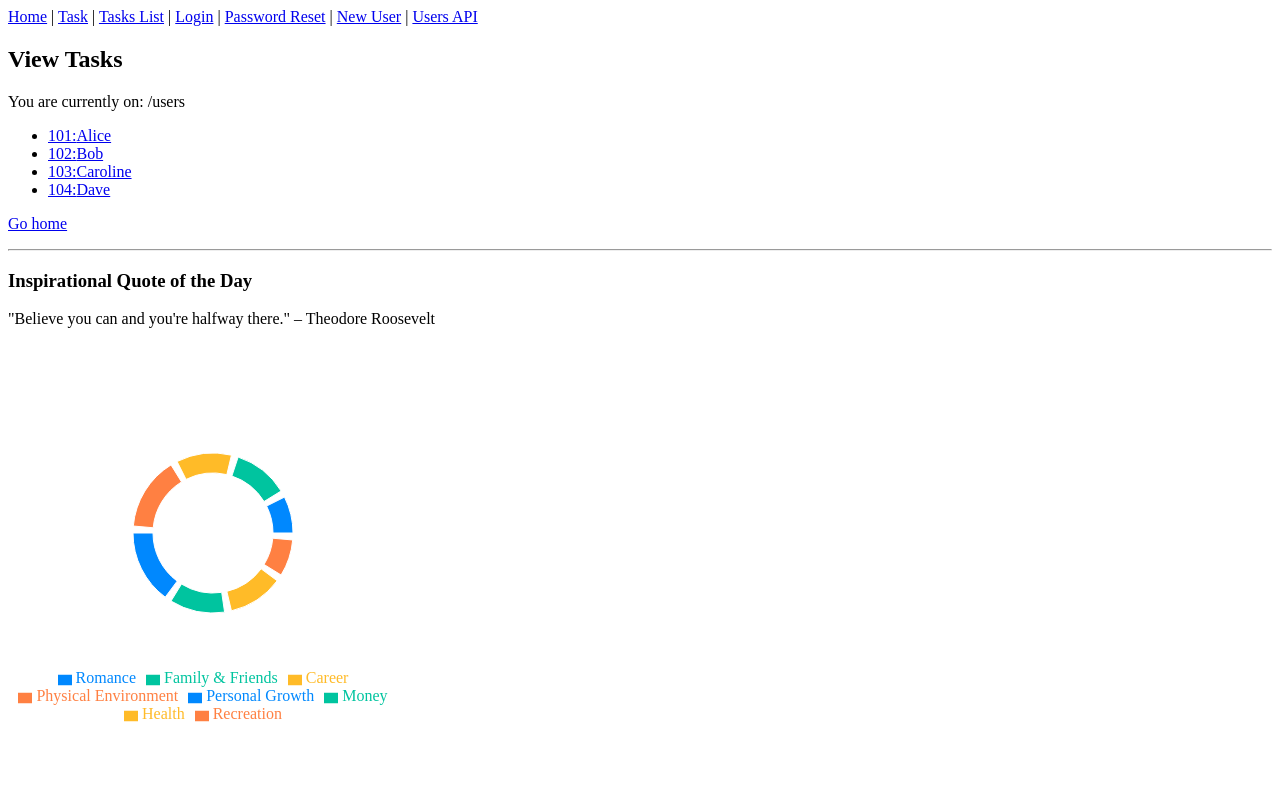
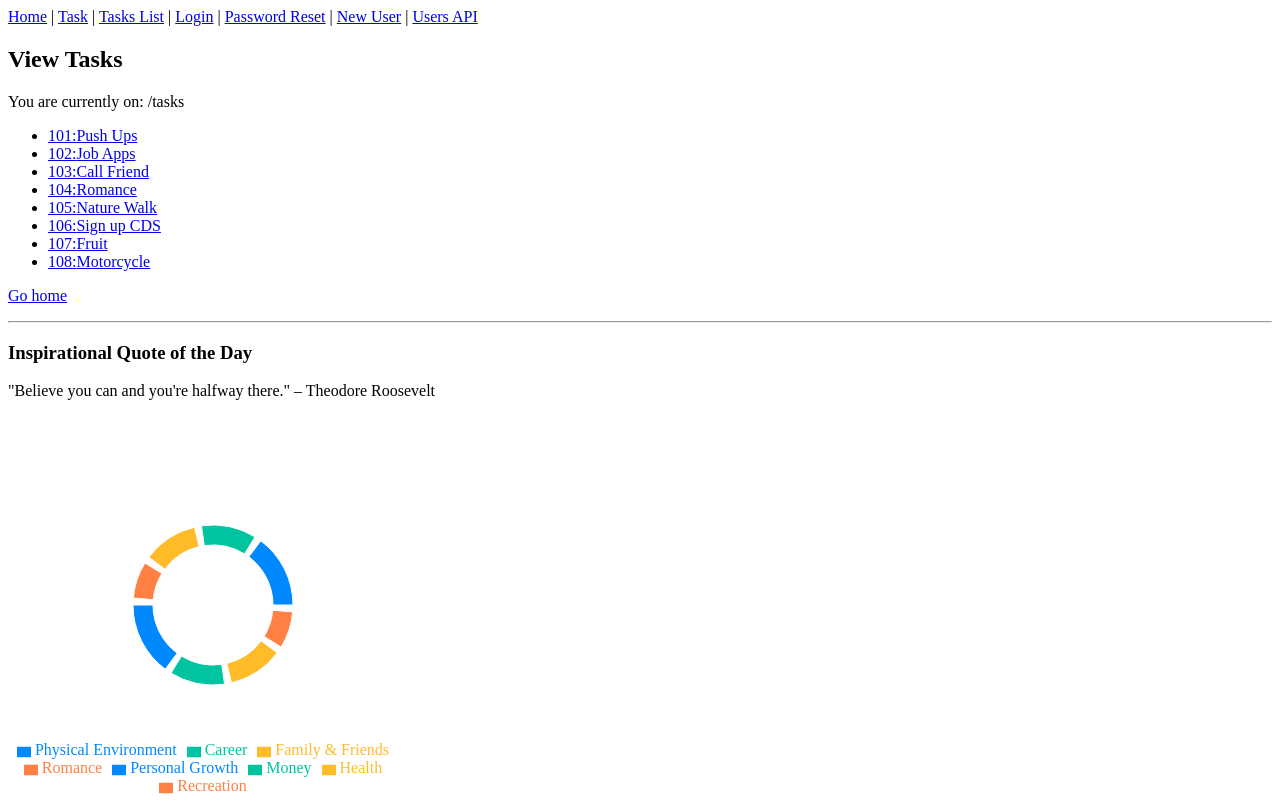
Before and after one commit to sdoylelambda/task-management, a Next.js app: page /tasks in a window 1280 px wide. Built offline with nearby package versions, Linux system fonts and the light colour scheme.

Commit message:
Tasks show mock data.

```diff
--- a/components/PieChart.tsx
+++ b/components/PieChart.tsx
@@ -2,10 +2,10 @@ import React from 'react';
 import { PieChart, Pie, Cell, Tooltip, Legend } from 'recharts';
 
 const data = [
+  { name: 'Physical Environment', value: 400 },
+  { name: 'Career', value: 300 },
+  { name: 'Family & Friends', value: 300 },
   { name: 'Romance', value: 200 },
-  { name: 'Family & Friends', value: 300 },
-  { name: 'Career', value: 300 },
-  { name: 'Physical Environment', value: 400 },
   { name: 'Personal Growth', value: 400 },
   { name: 'Money', value: 300 },
   { name: 'Health', value: 300 },
--- a/pages/tasks.tsx
+++ b/pages/tasks.tsx
@@ -1,24 +1,26 @@
 import { GetStaticProps } from "next";
 import Link from "next/link";
 
-import { User } from "../interfaces";
-import { sampleUserData } from "../utils/sample-data";
+import { TaskInterface } from "../interfaces";
+import { sampleTaskData } from "../utils/task-mock-data";
 import Layout from "../components/Layout";
-import List from "../components/List";
+import Task from "../components/List";
 
 type Props = {
-    items: User[];
+    items: TaskInterface[];
   };
 
 const Tasks = ({ items }: Props) => {
     return (
-    <Layout title="Users List | Next.js + TypeScript Example">
+    <Layout title="Tasks List">
+      <div>
         <h2>View Tasks</h2>
-        <p>You are currently on: /users</p>
-        <List items={items} />
+        <p>You are currently on: /tasks</p>
+        <Task items={items} />
         <p>
         <Link href="/">Go home</Link>
     </p>
+    </div>
     </Layout>
     )
 };
@@ -27,7 +29,7 @@ export const getStaticProps: GetStaticProps = async () => {
     // Example for including static props in a Next.js function component page.
     // Don't forget to include the respective types for any props passed into
     // the component.
-    const items: User[] = sampleUserData;
+    const items: TaskInterface[] = sampleTaskData;
     console.log("hello")
     return { props: { items } };
   };
--- /dev/null
+++ b/utils/task-mock-data.ts
@@ -0,0 +1,14 @@
+import { TaskInterface } from "../interfaces";
+
+/** Dummy user data. */
+export const sampleTaskData: TaskInterface[] = [
+    // task type
+  { id: 101, name: "Push Ups", description: "Do 20 in as many sets as you like", catagory: "Physical Environment" },
+  { id: 102, name: "Job Apps", description: "Apply for 20 jobs", catagory: "Career" },
+  { id: 103, name: "Call Friend", description: "Call a friend I haven't talked to in awhile.", catagory: "Family & Friends" },
+  { id: 104, name: "Romance", description: "Take a date for a walk on the beach.", catagory: "Significant Other/Romance" },
+  { id: 105, name: "Nature Walk", description: "Go somewhere I have not been before.", catagory: "Personal Growth" },
+  { id: 106, name: "Sign up CDS", description: "Use PC for easier setup.", catagory: "Money" },
+  { id: 107, name: "Fruit", description: "Get some fruit today. At least a drink.", catagory: "Health" },
+  { id: 108, name: "Motorcycle", description: "Go for a ride and enjoy life!", catagory: "Fun & Recreation" },
+];
```
Also changed, not shown: components/Task.tsx (added, +19 -0 lines), components/TaskDetail.tsx (added, +17 -0 lines), components/TaskItem.tsx (added, +16 -0 lines), interfaces/index.ts (+7 -0 lines).
